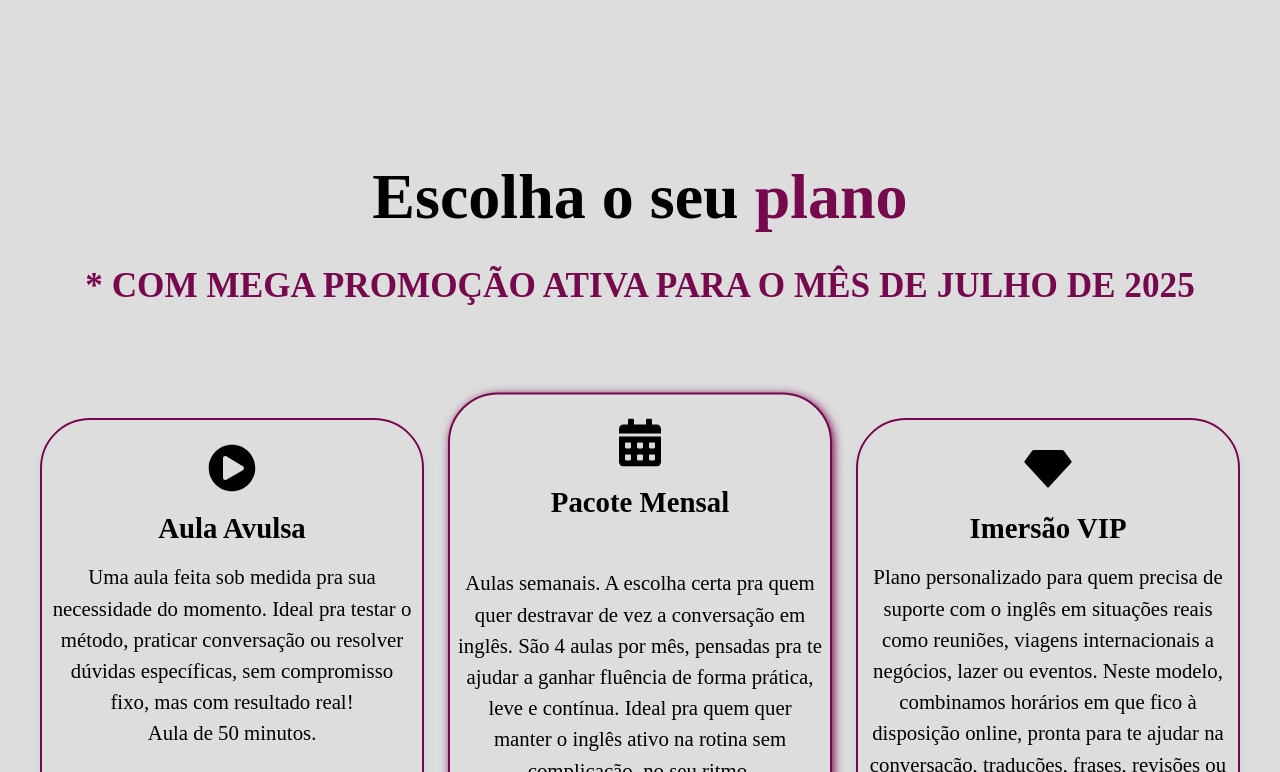
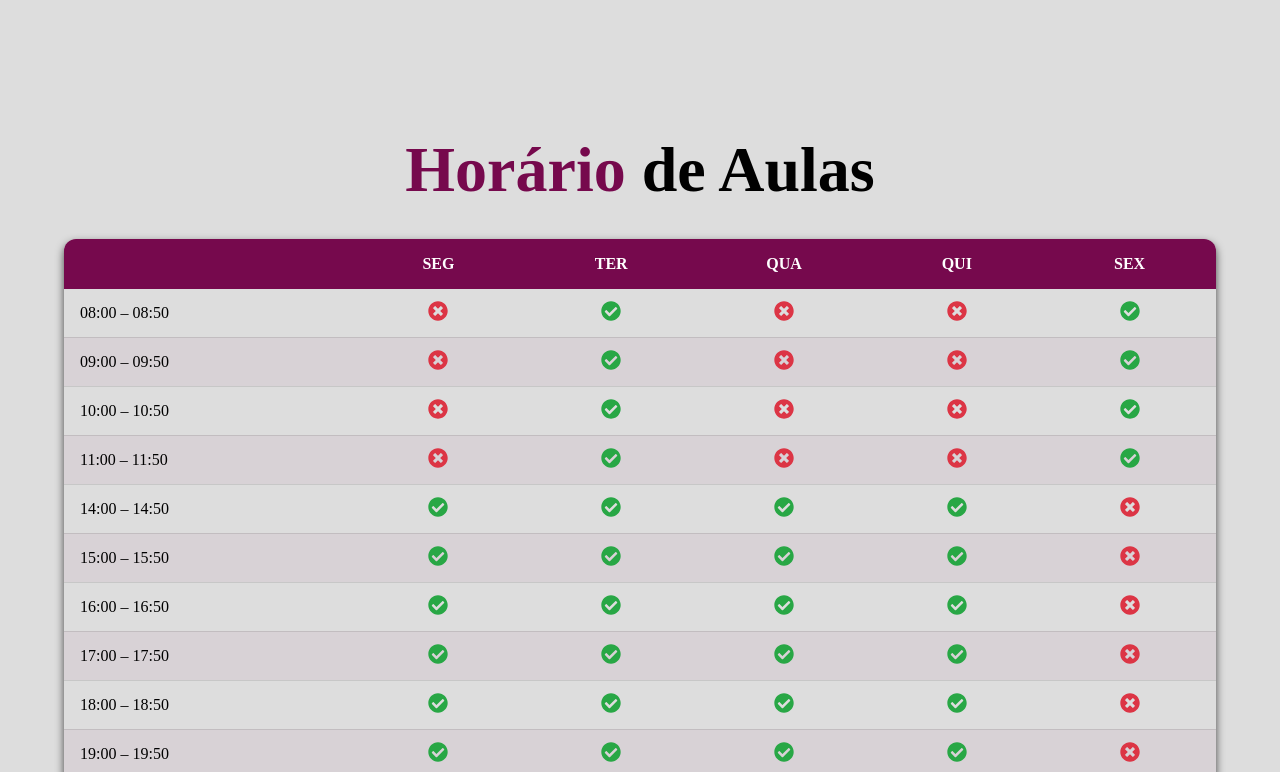
Before and after one commit to GuilhermeFranciscoPereira/LandingPage_Ana-Guarda, a Next.js app: page / in a window 1280 px wide. Shown: the part 5428-6200 px from the top of the page. Built offline with nearby package versions, Linux system fonts and the light colour scheme; a web font is replaced by a local one.

Commit message:
feat(Sectinos/Schedule): shows the user the available times that the teacher has to teach classes

```diff
--- /dev/null
+++ b/src/Sections/Schedule/Schedule.module.css
@@ -0,0 +1,122 @@
+.scheduleSection {
+    width: 100vw;
+    min-height: 100vh;
+    background: var(--background);
+    color: var(--text-color);
+    display: flex;
+    align-items: center;
+    justify-content: center;
+    flex-direction: column;
+}
+
+.scheduleSection>h2 {
+    font-size: 4rem;
+    font-weight: 700;
+    margin-bottom: 2rem;
+    text-align: center;
+    color: var(--text-color);
+}
+
+.scheduleSection>h2>span {
+    color: var(--purple-primary);
+}
+
+.scheduleSection>.table {
+    width: 90vw;
+    margin: 0 auto 2rem;
+    box-shadow: var(--box-shadow-default);
+    border-radius: 12px;
+    overflow: hidden;
+    border-collapse: collapse;
+    display: table;
+}
+
+.scheduleSection>.table>thead>tr {
+    background: var(--purple-primary);
+}
+
+.scheduleSection>.table>thead>tr>.emptyHeader {
+    width: 25%;
+}
+
+.scheduleSection>.table>thead>tr>.headerCell {
+    color: white;
+    padding: 1rem;
+    text-align: center;
+    font-weight: 600;
+    min-width: 80px;
+}
+
+.scheduleSection>.table>tbody>.row {
+    background: var(--background);
+    transition: background 0.2s ease;
+}
+
+.scheduleSection>.table>tbody>.row:nth-child(even) {
+    background: rgba(118, 9, 77, 0.05);
+}
+
+.scheduleSection>.table>tbody>.row:hover {
+    background: rgba(118, 9, 77, 0.1);
+}
+
+.scheduleSection>.table>tbody>.row>.timeCell {
+    padding: 0.75rem 1rem;
+    font-weight: 500;
+    width: 25%;
+    text-align: left;
+    border-bottom: 1px solid rgba(0, 0, 0, 0.1);
+}
+
+.scheduleSection>.table>tbody>.row>.statusCell {
+    padding: 0.75rem 1rem;
+    text-align: center;
+    border-bottom: 1px solid rgba(0, 0, 0, 0.1);
+}
+
+.scheduleSection>.table>tbody>.row>.statusCell>.iconAvailable {
+    color: #28a745;
+    font-size: 1.25rem;
+}
+
+.scheduleSection>.table>tbody>.row>.statusCell>.iconUnavailable {
+    color: #dc3545;
+    font-size: 1.25rem;
+}
+
+@media screen and (max-width: 600px) {
+    .scheduleSection>.table {
+        position: relative;
+        display: block;
+        overflow-x: auto;
+    }
+
+    .scheduleSection>.table::after {
+        content: 'Role para o lado 👉';
+        display: block;
+        text-align: center;
+        margin-top: 0.5rem;
+        font-size: 2rem;
+        color: var(--text-color);
+        font-weight: 600;
+    }
+
+    .scheduleSection>.table>thead>tr>.headerCell,
+    .scheduleSection>.table>tbody>.row>.timeCell,
+    .scheduleSection>.table>tbody>.row>.statusCell {
+        padding: 0.5rem;
+        font-size: 0.85rem;
+    }
+
+    .scheduleSection>.table {
+        display: block;
+        overflow-x: auto;
+    }
+
+    .scheduleSection>.table>thead>tr>.emptyHeader,
+    .scheduleSection>.table>tbody>.row>.timeCell {
+        width: 80px;
+        min-width: 80px;
+        white-space: nowrap;
+    }
+}
--- /dev/null
+++ b/src/Sections/Schedule/index.tsx
@@ -0,0 +1,64 @@
+import styles from '@/Sections/Schedule/Schedule.module.css';
+import { FaCheckCircle, FaTimesCircle } from 'react-icons/fa';
+
+const days = ['SEG', 'TER', 'QUA', 'QUI', 'SEX'] as const;
+const slots = [
+    '08:00 – 08:50',
+    '09:00 – 09:50',
+    '10:00 – 10:50',
+    '11:00 – 11:50',
+    '14:00 – 14:50',
+    '15:00 – 15:50',
+    '16:00 – 16:50',
+    '17:00 – 17:50',
+    '18:00 – 18:50',
+    '19:00 – 19:50',
+    '20:00 – 20:50',
+] as const;
+
+const availability: Record<typeof slots[number], Record<typeof days[number], boolean>> = {
+    '08:00 – 08:50': { SEG: false, TER: true, QUA: false, QUI: false, SEX: true },
+    '09:00 – 09:50': { SEG: false, TER: true, QUA: false, QUI: false, SEX: true },
+    '10:00 – 10:50': { SEG: false, TER: true, QUA: false, QUI: false, SEX: true },
+    '11:00 – 11:50': { SEG: false, TER: true, QUA: false, QUI: false, SEX: true },
+    '14:00 – 14:50': { SEG: true, TER: true, QUA: true, QUI: true, SEX: false },
+    '15:00 – 15:50': { SEG: true, TER: true, QUA: true, QUI: true, SEX: false },
+    '16:00 – 16:50': { SEG: true, TER: true, QUA: true, QUI: true, SEX: false },
+    '17:00 – 17:50': { SEG: true, TER: true, QUA: true, QUI: true, SEX: false },
+    '18:00 – 18:50': { SEG: true, TER: true, QUA: true, QUI: true, SEX: false },
+    '19:00 – 19:50': { SEG: true, TER: true, QUA: true, QUI: true, SEX: false },
+    '20:00 – 20:50': { SEG: true, TER: true, QUA: true, QUI: true, SEX: false },
+};
+
+export default function Schedule(): React.ReactElement {
+    return (
+        <section className={styles.scheduleSection}>
+            <h2><span>Horário</span> de Aulas</h2>
+            <table className={styles.table}>
+                <thead>
+                    <tr>
+                        <th className={styles.emptyHeader}></th>
+                        {days.map(day => (
+                            <th key={day} className={styles.headerCell}>{day}</th>
+                        ))}
+                    </tr>
+                </thead>
+                <tbody>
+                    {slots.map(slot => (
+                        <tr key={slot} className={styles.row}>
+                            <td className={styles.timeCell}>{slot}</td>
+                            {days.map(day => (
+                                <td key={day} className={styles.statusCell}>
+                                    {availability[slot][day]
+                                        ? <FaCheckCircle className={styles.iconAvailable} />
+                                        : <FaTimesCircle className={styles.iconUnavailable} />
+                                    }
+                                </td>
+                            ))}
+                        </tr>
+                    ))}
+                </tbody>
+            </table>
+        </section>
+    );
+}
--- a/src/app/page.tsx
+++ b/src/app/page.tsx
@@ -3,6 +3,7 @@ import Plans from "@/Sections/Plans";
 import Header from "@/components/Header";
 import Footer from "@/components/Footer";
 import Students from "@/Sections/Students";
+import Schedule from "@/Sections/Schedule";
 import MainSection from "@/Sections/MainSection";
 import AboutWhoAmI from "@/Sections/AboutWhoAmI";
 import Methodology from "@/Sections/Methodology";
@@ -23,6 +24,7 @@ export default function Home(): React.ReactElement {
       <TargetAudience />
       <Methodology />
       <Students />
+      <Schedule />
       <Plans />
       <Faq />
       <Footer />
```
Also changed, not shown: src/Sections/Plans/Plans.module.css (+29 -29 lines), src/components/Footer/Footer.module.css (+8 -8 lines), 2 other files (tests, documents, lock files or other folders).
